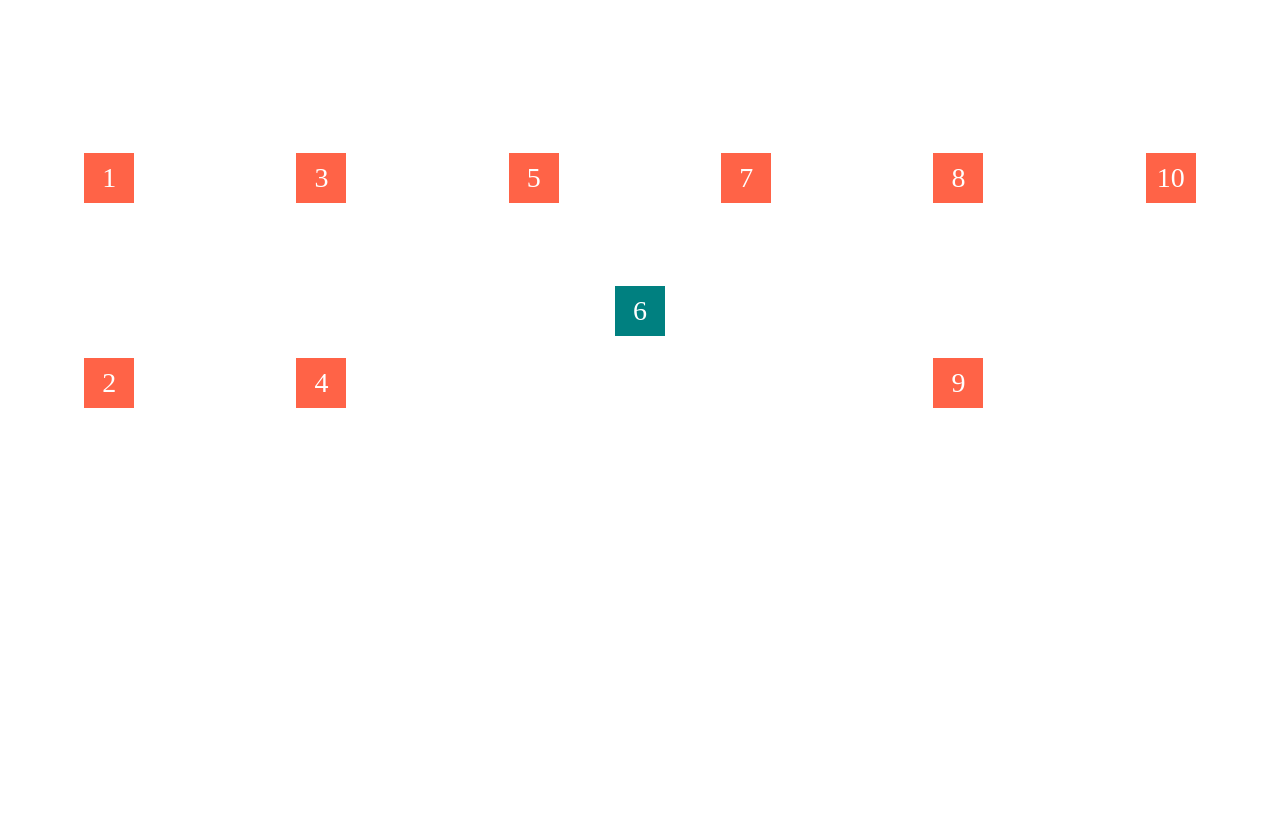
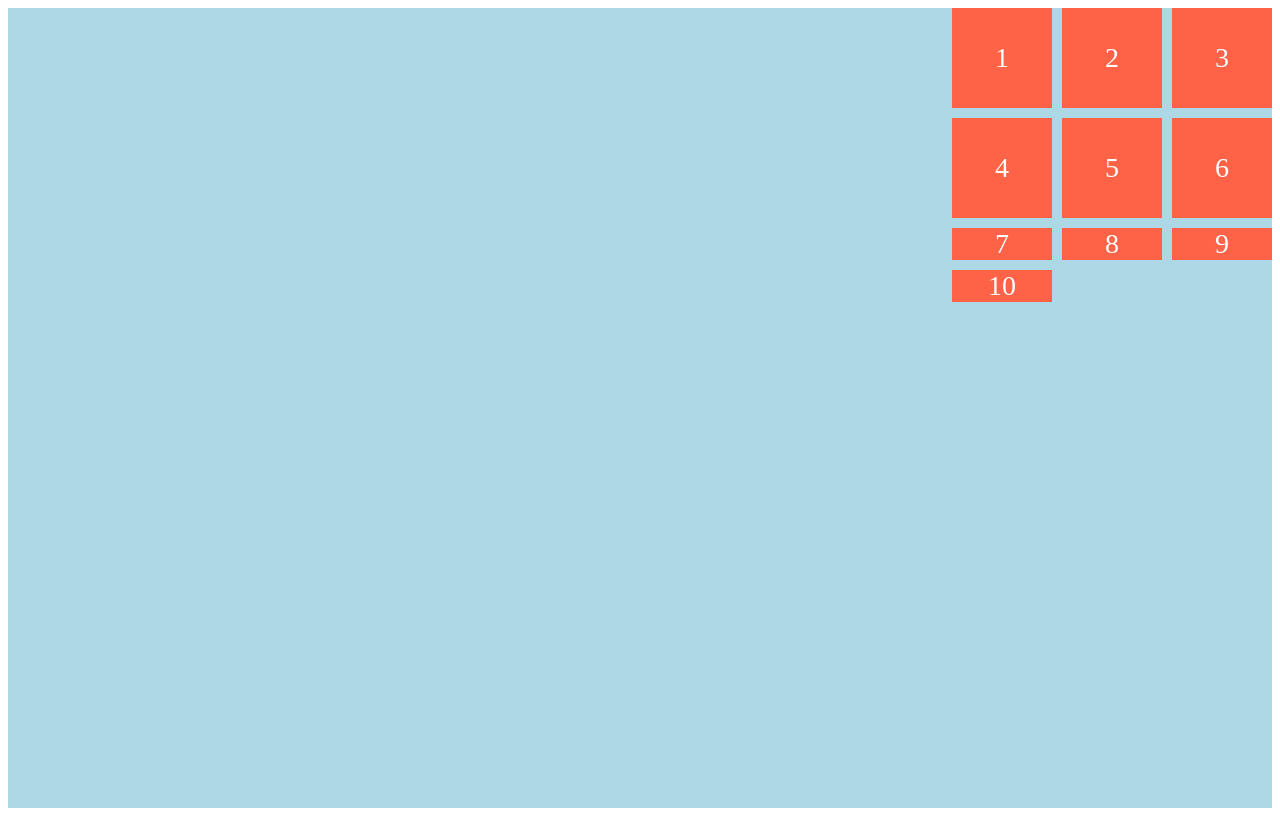
Before and after one commit to kys0017/css-layout-masterclass, a website built with Vite: page index.html in a window 1280 px wide. Built offline with nearby package versions, Linux system fonts and the light colour scheme.

Commit message:
✨ 3.8 Align and Justify Content

```diff
--- a/style.css
+++ b/style.css
@@ -1,21 +1,16 @@
 .father  {
     display: grid;
-    min-height: 50vh;
     gap: 10px;
-    /*grid-template-columns: 1fr 1fr; */
-    grid-template-columns: repeat(2, 1fr); /*2개의 1fr을 의미*/
-    grid-template-rows: repeat(2, 1fr);
-    grid-auto-rows: 1fr;
-    grid-auto-columns: 1fr;
-    grid-auto-flow: column;
-    /*justify-items: stretch;*/
-    /*align-items: stretch;*/
-    place-items: end center;
+    height: 100vh;
+    grid-template-columns: repeat(3 , 100px);
+    grid-template-rows: repeat(2, 100px);
+    background-color: lightblue;
+    /*justify-content: center;*/
+    /*align-content: center;*/
+    place-content: start end;
 }
 
 .child {
-    width: 50px;
-    height: 50px;
     background-color: tomato;
     color: white;
     display: flex;
@@ -23,11 +18,3 @@
     align-items: center;
     justify-content: center;
 }
-
-.child:nth-child(6) {
-    background-color: teal;
-    /*align-self: center;*/
-    /*justify-self: end;*/
-    place-self: center;
-    grid-column: span 2;
-}
```
